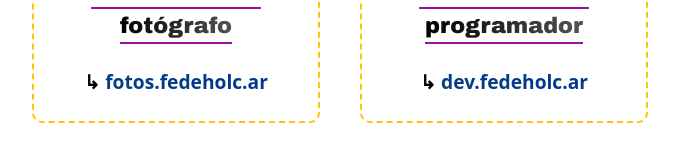
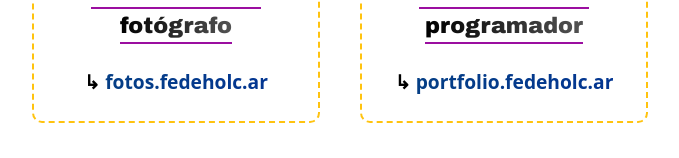
Before and after one commit to fedeholc/www.fedeholc.ar, a Next.js app: page / in a window 1280 px wide. Shown: the part 477-635 px from the top of the page, without its empty margins (300-979 px from the left). Built offline with nearby package versions, Linux system fonts and the light colour scheme; a web font is replaced by a local one.

Commit message:
update links

```diff
--- a/app/page.js
+++ b/app/page.js
@@ -44,8 +44,8 @@ export default function Home() {
 
             <p className="mt-6 mb-4">
               ↳
-              <a className="linktext" href="http://dev.fedeholc.ar/">
-                <span> dev.fedeholc.ar</span>
+              <a className="linktext" href="http://portfolio.fedeholc.ar/">
+                <span> portfolio.fedeholc.ar</span>
               </a>
             </p>
           </div>
```
